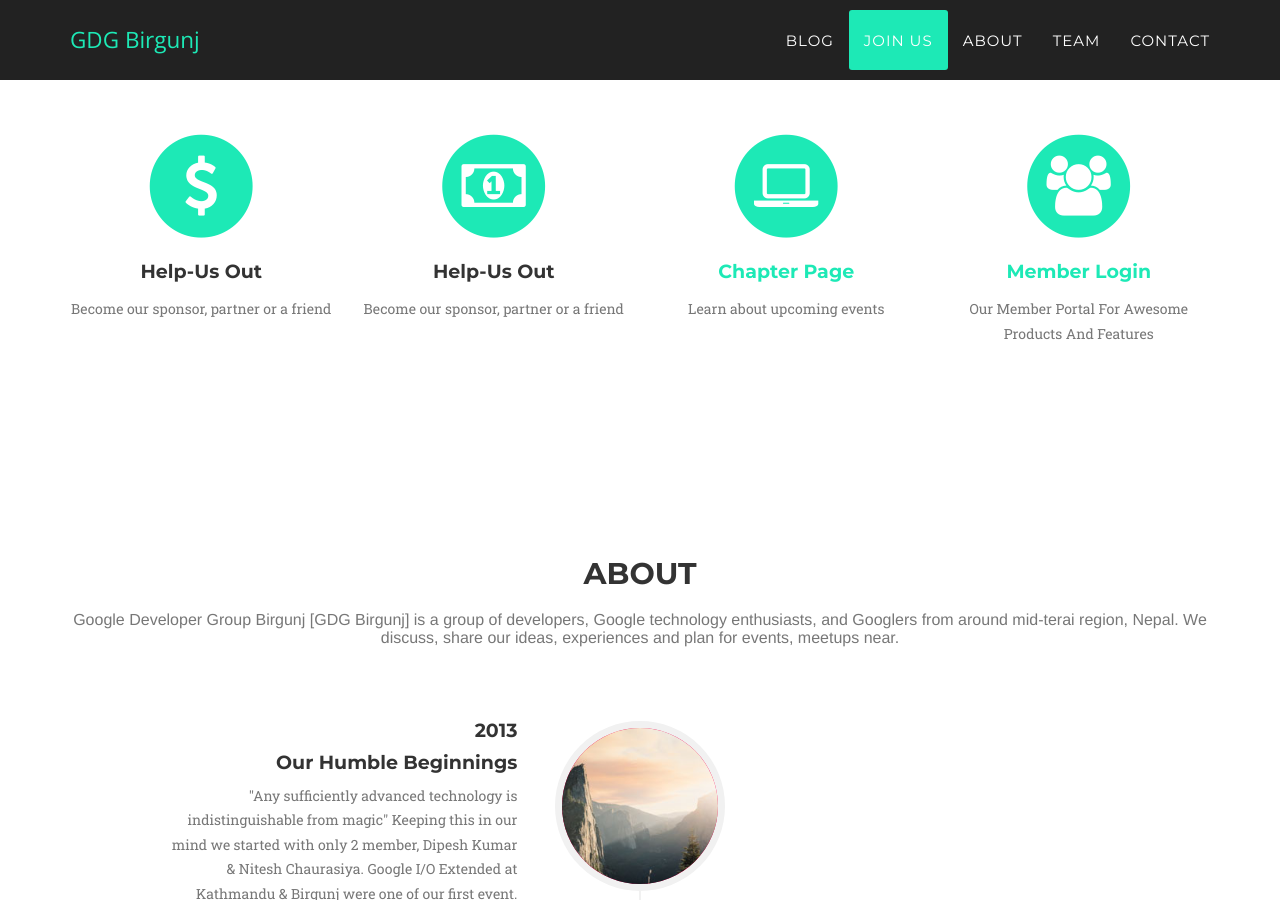
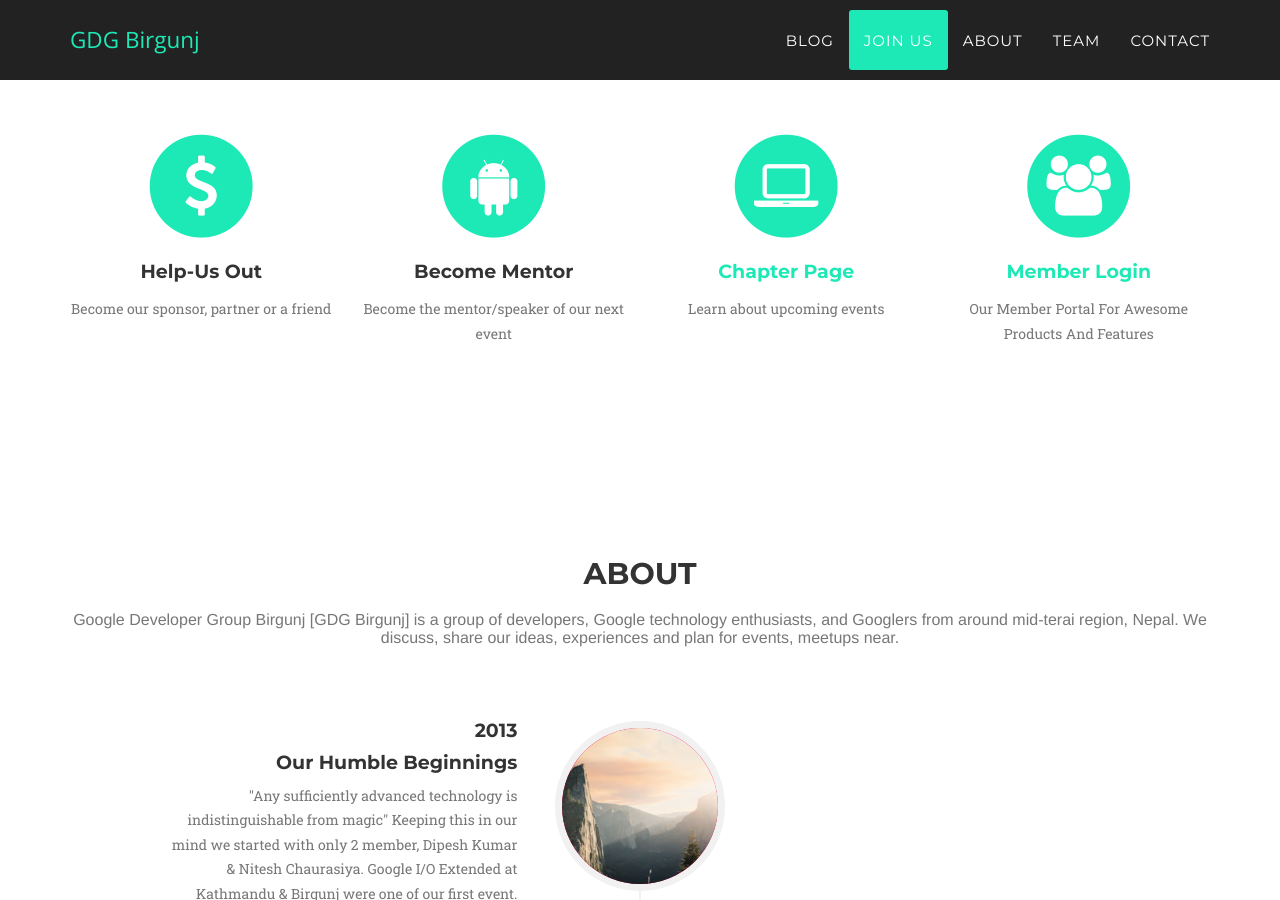
Before and after one commit to gdgbirgunj/gdgbirgunj.org, a Jekyll site: the page built from index.html, in a window 1280 px wide and 900 px high, scrolled down 850 px. Built offline with Jekyll 4.4.1, drawn with Linux system fonts in a browser that asks for light colours; some web fonts are replaced.

Commit message:
editing services

```diff
--- a/_includes/services.html
+++ b/_includes/services.html
@@ -20,10 +20,10 @@
 				<div class="col-md-3">
                     <span class="fa-stack fa-4x">
                         <i class="fa fa-circle fa-stack-2x text-primary"></i>
-                        <i class="fa fa-money fa-stack-1x fa-inverse"></i>
+                        <i class="fa fa-android fa-stack-1x fa-inverse"></i>
                     </span>
-                    <h4 class="service-heading">Help-Us Out</h4>
-                    <p class="text-muted">Become our sponsor, partner or a friend</p>
+                    <h4 class="service-heading">Become Mentor</h4>
+                    <p class="text-muted">Become the mentor/speaker of our next event</p>
                 </div>
 
                 <div class="col-md-3">
```
